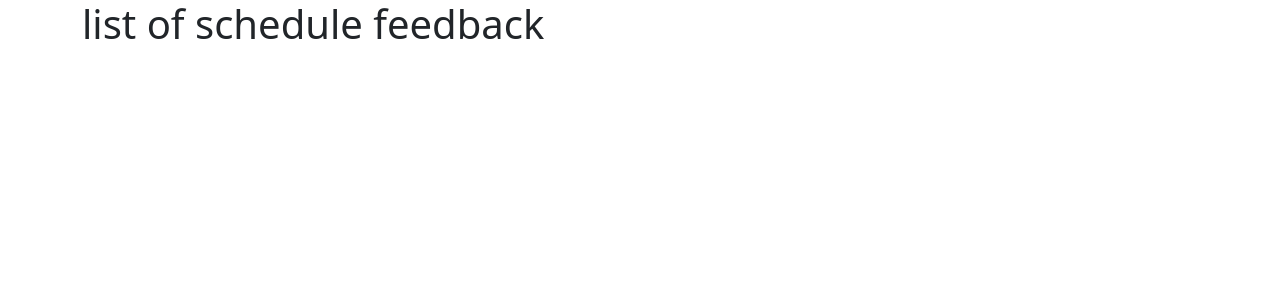
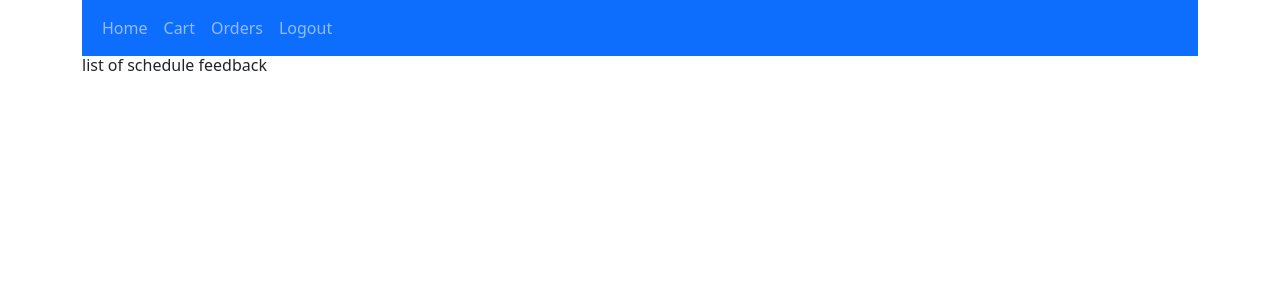
Before and after one commit to manjusha-nikam/Precat-Feedback-System, a React (Create React App) app in the folder FrontEnd/myapp/: page /home in a window 1280 px wide. Shown: the top 300 px of the page. Built offline with nearby package versions, Linux system fonts and the light colour scheme.

Commit message:
changes added

```diff
--- a/FrontEnd/myapp/package.json
+++ b/FrontEnd/myapp/package.json
@@ -14,6 +14,7 @@
     "react-router-dom": "^6.1.1",
     "react-toastify": "^8.1.0",
     "react-scripts": "5.0.1",
+    "react-redux": "^9.1.0",
     "web-vitals": "^2.1.4"
   },
   "scripts": {
--- a/FrontEnd/myapp/src/component/Navbar.jsx
+++ b/FrontEnd/myapp/src/component/Navbar.jsx
@@ -1,11 +1,11 @@
-import { useSelector } from 'react-redux'
+//import { useSelector } from 'react-redux'
 import { Link, useNavigate } from 'react-router-dom'
 
 export function Navbar() {
   const navigate = useNavigate()
 
   // get a selector
-  const cart = useSelector((state) => state.cart)
+  //const cart = useSelector((state) => state.cart)
 
   const onLogout = () => {
     sessionStorage.removeItem('token')
@@ -23,12 +23,13 @@ export function Navbar() {
               </Link>
             </li>
             <li>
-              <Link className='nav-link' aria-current='page' to='/cart'>
-                Cart ({cart.items.length})
+              <Link className='nav-link' aria-current='page' to='/home'>
+                {/* Cart ({cart.items.length}) */}
+                Cart
               </Link>
             </li>
             <li>
-              <Link className='nav-link' aria-current='page' to='/orders'>
+              <Link className='nav-link' aria-current='page' to='/home'>
                 Orders
               </Link>
             </li>
--- a/FrontEnd/myapp/src/pages/Home/Home.js
+++ b/FrontEnd/myapp/src/pages/Home/Home.js
@@ -1,9 +1,19 @@
+import Navbar from '../../component/Navbar'
 
 
 const Home = () =>{
 
     return(
-        <h1>list of schedule feedback</h1>
+        <>
+         <Navbar />
+
+         <h6>list of schedule feedback</h6>
+
+        </>
+
+
+
+
     )
 
 }
```
Also changed, not shown: 1 other file (tests, documents, lock files or other folders).
